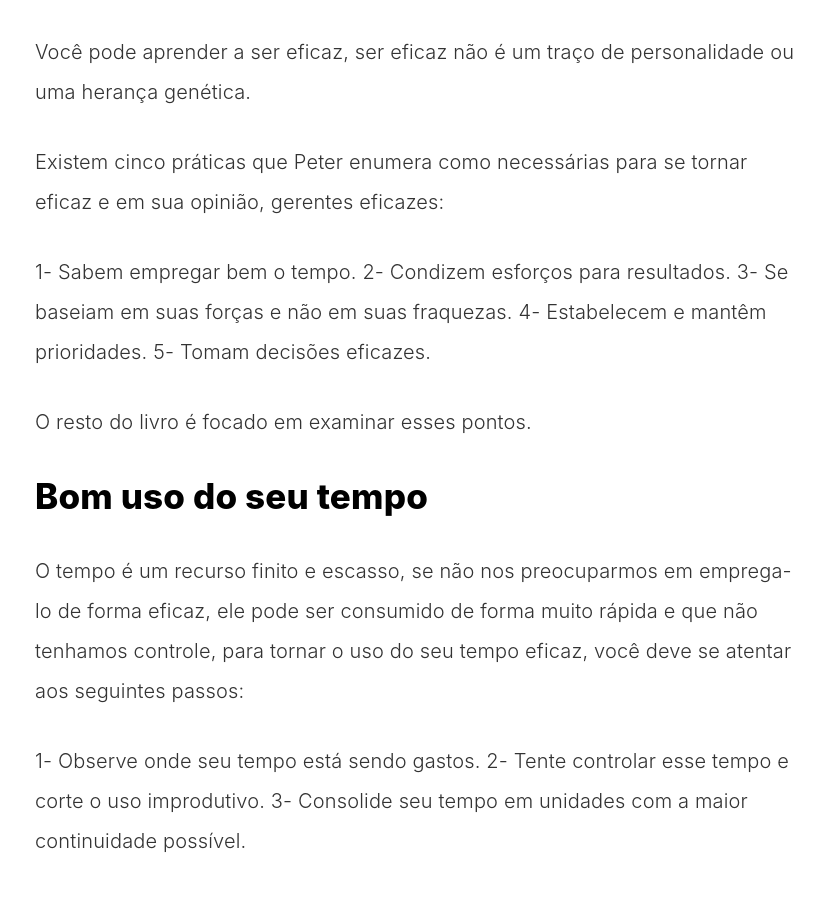
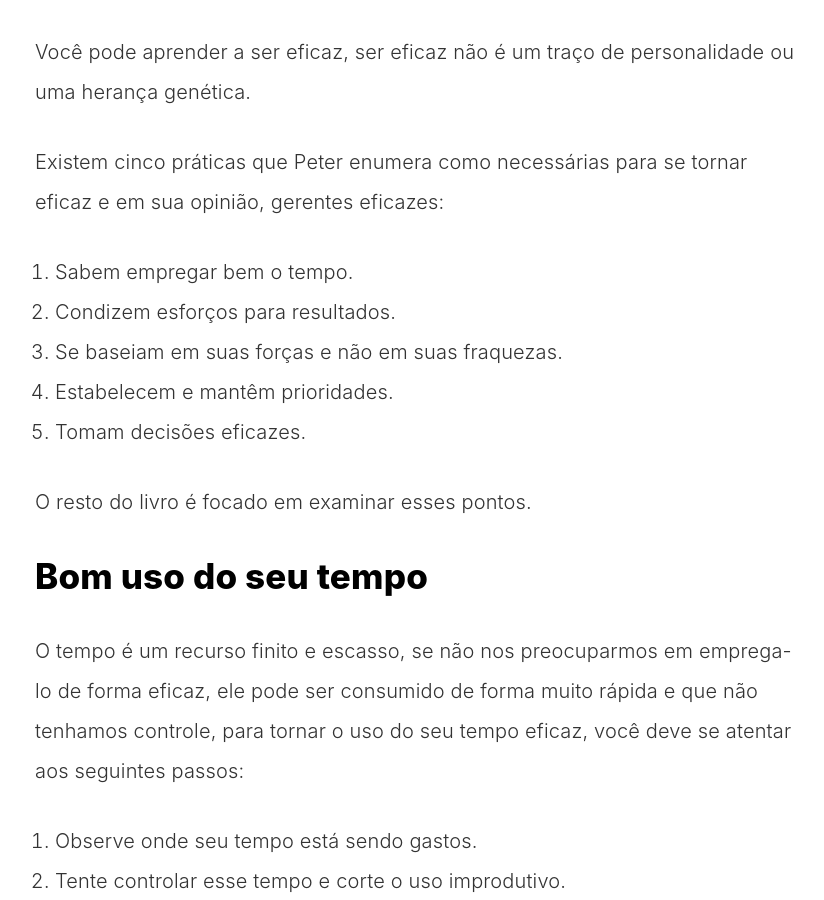
Before and after one commit to caioincau/caioincau.github.io, a Jekyll site: the page built from _posts/2019-03-16-gestor-eficaz.md, in a window 1280 px wide and 900 px high, scrolled down 2645 px. Shown: the whole window, without its empty margins (225-1049 px from the left). Built offline with Jekyll 4.4.1, drawn with Linux system fonts in a browser that asks for light colours; comment, search, counter and statistics services are not loaded; some of the changed text lies outside the part shown.

Commit message:
Formatting lists

```diff
--- a/_posts/2019-03-16-gestor-eficaz.md
+++ b/_posts/2019-03-16-gestor-eficaz.md
@@ -41,11 +41,11 @@ Você pode aprender a ser eficaz, ser eficaz não é um traço de personalidade
 
 Existem cinco práticas que Peter enumera como necessárias para se tornar eficaz e em sua opinião, gerentes eficazes:
 
-1- Sabem empregar bem o tempo.
-2- Condizem esforços para resultados.
-3- Se baseiam em suas forças e não em suas fraquezas.
-4- Estabelecem e mantêm prioridades.
-5- Tomam decisões eficazes.
+1. Sabem empregar bem o tempo.
+2. Condizem esforços para resultados.
+3. Se baseiam em suas forças e não em suas fraquezas.
+4. Estabelecem e mantêm prioridades.
+5. Tomam decisões eficazes.
 
 O resto do livro é focado em examinar esses pontos.
 
@@ -53,9 +53,9 @@ O resto do livro é focado em examinar esses pontos.
 
 O tempo é um recurso finito e escasso, se não nos preocuparmos em emprega-lo de forma eficaz, ele pode ser consumido de forma muito rápida e que não tenhamos controle, para tornar o uso do seu tempo eficaz, você deve se atentar aos seguintes passos:
 
-1- Observe onde seu tempo está sendo gastos.
-2- Tente controlar esse tempo e corte o uso improdutivo.
-3- Consolide seu tempo em unidades com a maior continuidade possível.
+1. Observe onde seu tempo está sendo gastos.
+2. Tente controlar esse tempo e corte o uso improdutivo.
+3. Consolide seu tempo em unidades com a maior continuidade possível.
 
 Esta última dica é incrível, existem inúmeros estudos falando sobre os danos da troca de contexto no sua produtividade.
 
@@ -81,9 +81,9 @@ Você precisa olhar além do seu trabalho, Peter prega que todas as pessoas deve
 
 A empresa também precisa ter foco nos seguintes pilares, para melhorar seus resultados:
 
-1- Resultados diretos
-2- Construção e reafirmação de valores
-3- Construção e desenvolvimento de pessoas para o futuro
+1. Resultados diretos
+2. Construção e reafirmação de valores
+3. Construção e desenvolvimento de pessoas para o futuro
 
 Os resultados diretos são sempre o foco principal, afinal, é o que paga as contas, mas a reafirmação de valores é necessária para que as pessoas se norteiem e saibam trabalhar sozinhos, reduzindo assim o tempo gasto com direcionamento, o terceiro ponto é para garantir a perpetuação das empresas, afinal de contas, sem sucessão uma empresa pode fechar e uma empresa que não se perpetua, é uma empresa falha.
 
```
Also changed, not shown: 3 other files.
